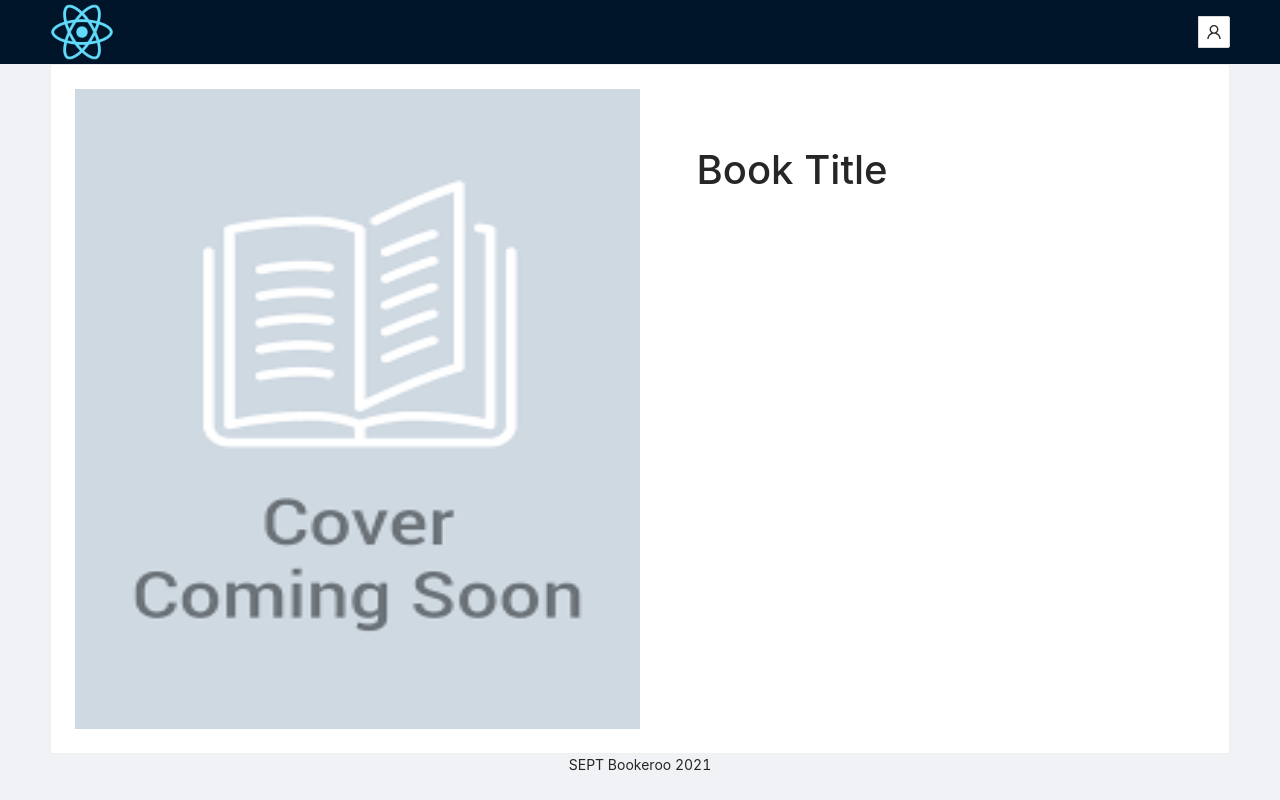
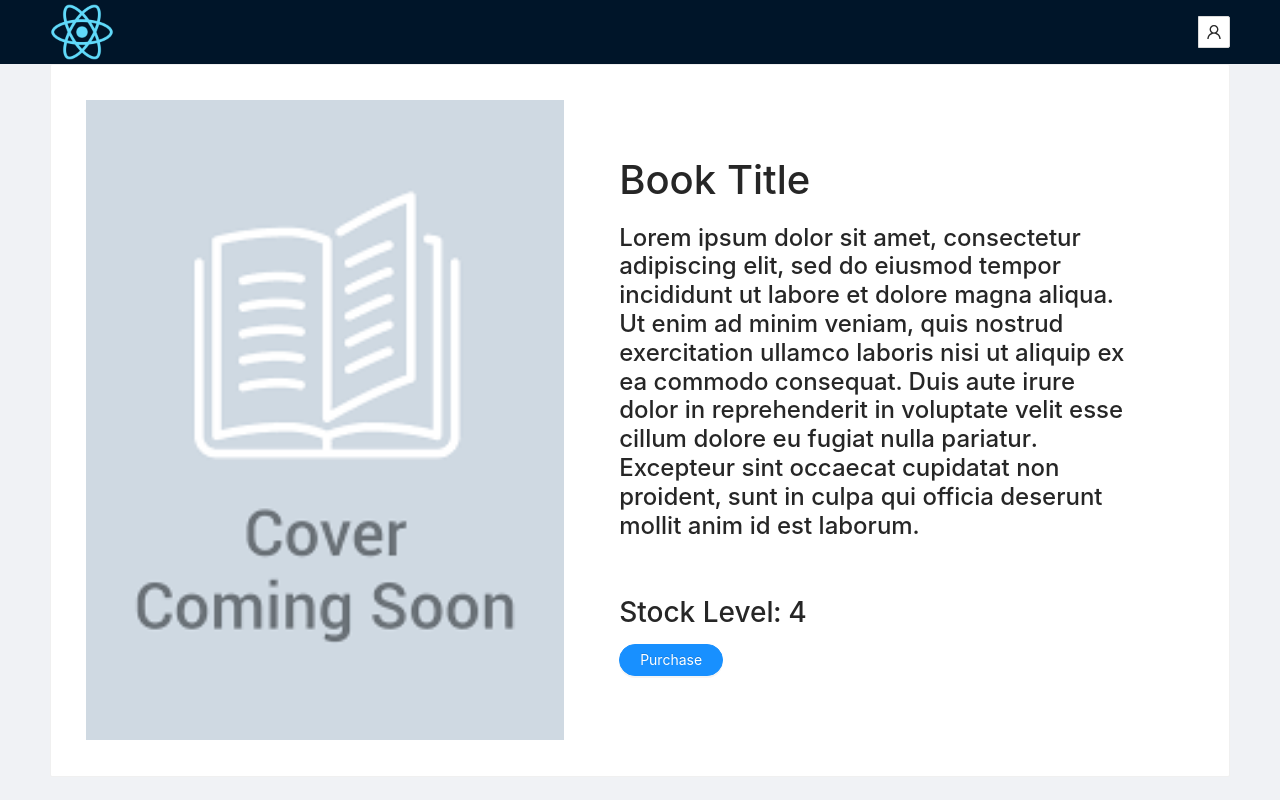
Before and after one commit to s3742332/SEPT, a React (Create React App) app in the folder FrontEnd/myfirstapp/: page /details in a window 1280 px wide. Built offline with nearby package versions, Linux system fonts and the light colour scheme; the HTML template or start-up script is replaced by a standard one.

Commit message:
finished book details page

```diff
--- a/FrontEnd/myfirstapp/src/components/Market_Place/BookDetails.js
+++ b/FrontEnd/myfirstapp/src/components/Market_Place/BookDetails.js
@@ -1,20 +1,24 @@
 //import './styles.css';
 import React from 'react';
 import img from "./BookImages/DefaultCover.png";
-import { Card } from 'antd';
+import { Button, Card } from 'antd';
+import { BookOutlined } from '@ant-design/icons';
 
 
 export default function BookDetails(props) {
     return (
         <Card>
-            <div style={{ display: 'flex' }}>
+            <div style={{ display: 'flex', padding:"1%" }}>
                 <img src={img} alt="book cover" style={{
                     width: '50%',
                     height: '80vh'
                 }} />
                 <div style={{ padding: '5%' }}>
                     <h1>Book Title</h1>
-
+                    <h4>Lorem ipsum dolor sit amet, consectetur adipiscing elit, sed do eiusmod tempor incididunt ut labore et dolore magna aliqua. Ut enim ad minim veniam, quis nostrud exercitation ullamco laboris nisi ut aliquip ex ea commodo consequat. Duis aute irure dolor in reprehenderit in voluptate velit esse cillum dolore eu fugiat nulla pariatur. Excepteur sint occaecat cupidatat non proident, sunt in culpa qui officia deserunt mollit anim id est laborum.</h4>
+                    <br /><br />
+                    <h3>Stock Level: 4</h3>
+                    <Button type="primary" shape="round" style={{width:'20%'}}>Purchase</Button>
                 </div>
             </div>
         </Card>
```
